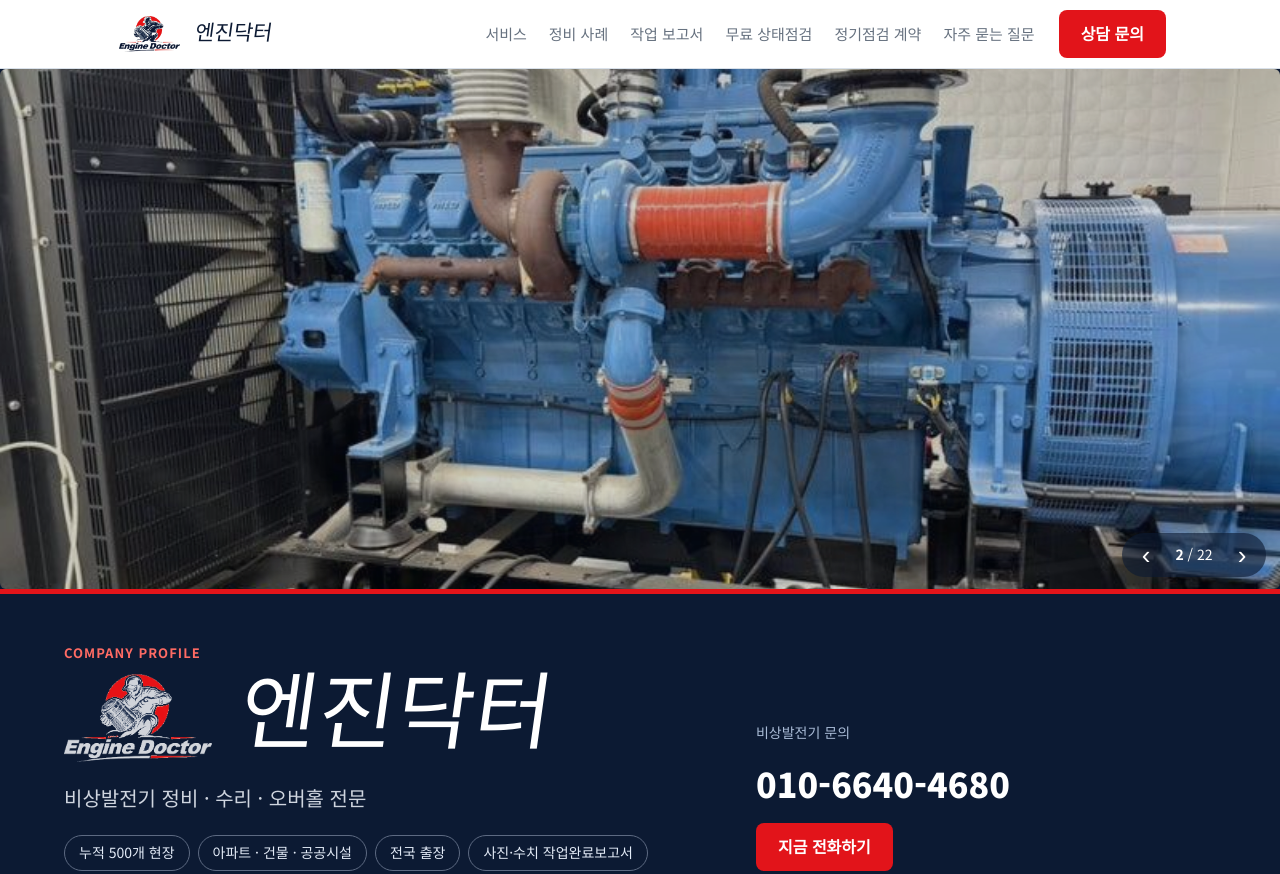
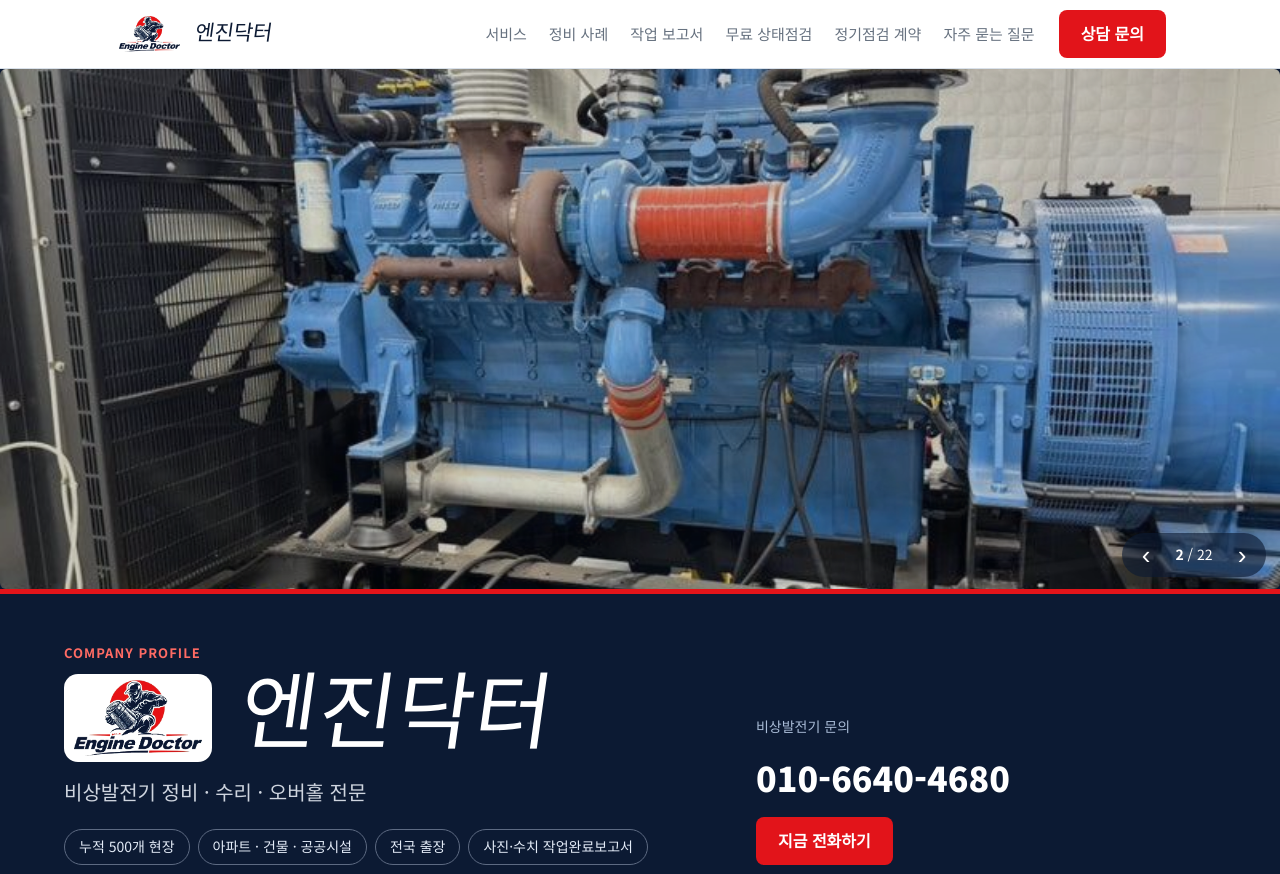
Before and after one commit to enginedoctor9840/enginedoctor-site, a plain HTML site: page index.html in a window 1280 px wide. Shown: the top 874 px of the page. Drawn offline with Linux system fonts and the light colour scheme.

Commit message:
첫 화면 로고를 흰 바탕 버전으로 되돌림 (빨간 곡선은 삭제 유지)
Co-Authored-By: Claude Opus 5.5 <noreply@anthropic.com>
Claude-Session: https://claude.ai/code/session_01LcCtUL3gHfvX5wtEavipec

```diff
--- a/index.html
+++ b/index.html
@@ -169,8 +169,8 @@ footer{border-top:1px solid var(--line);font-size:14px;color:var(--mute)}
 footer .wrap{display:flex;flex-wrap:wrap;gap:6px 26px;padding:22px max(5vw,16px)}
 .wordmark{display:inline-flex;align-items:center;gap:clamp(14px,2vw,22px);line-height:1}
 .wordmark .wtx{display:inline-flex;flex-direction:column}
-.wordmark .wlogo{display:flex;flex:none}
-.wordmark .wlogo img{height:clamp(60px,8vw,88px);width:auto;display:block}
+.wordmark .wlogo{background:#fff;border-radius:14px;padding:6px 10px;display:flex;flex:none}
+.wordmark .wlogo img{height:clamp(52px,7vw,76px);width:auto;display:block}
 .wordmark .ko{font-family:"Black Han Sans","Noto Sans KR",sans-serif;font-weight:400;font-size:clamp(52px,8vw,84px);letter-spacing:.01em;transform:skewX(-8deg);transform-origin:left bottom;display:inline-block}
 .brand span{font-family:"Black Han Sans","Noto Sans KR",sans-serif;font-weight:400;font-size:21px;transform:skewX(-8deg);display:inline-block}
 .mobile-call{display:none}
@@ -197,7 +197,7 @@ footer .wrap{display:flex;flex-wrap:wrap;gap:6px 26px;padding:22px max(5vw,16px)
 <div class="block"><div class="in">
 <div>
 <span class="lbl" style="color:#ff6b64">COMPANY PROFILE</span>
-<h1 class="wordmark"><span class="wlogo"><img src="img/logo-light.png" alt=""></span><span class="wtx"><span class="ko">엔진닥터</span></span></h1>
+<h1 class="wordmark"><span class="wlogo"><img src="img/logo.png" alt=""></span><span class="wtx"><span class="ko">엔진닥터</span></span></h1>
 <p class="sub">비상발전기 정비 · 수리 · 오버홀 전문</p>
 <div class="pills"><span class="pill">누적 <span data-count>500</span>개 현장</span><span class="pill">아파트 · 건물 · 공공시설</span><span class="pill">전국 출장</span><span class="pill">사진·수치 작업완료보고서</span></div>
 </div>
```
Also changed, not shown: img/logo-light.png (deleted).
